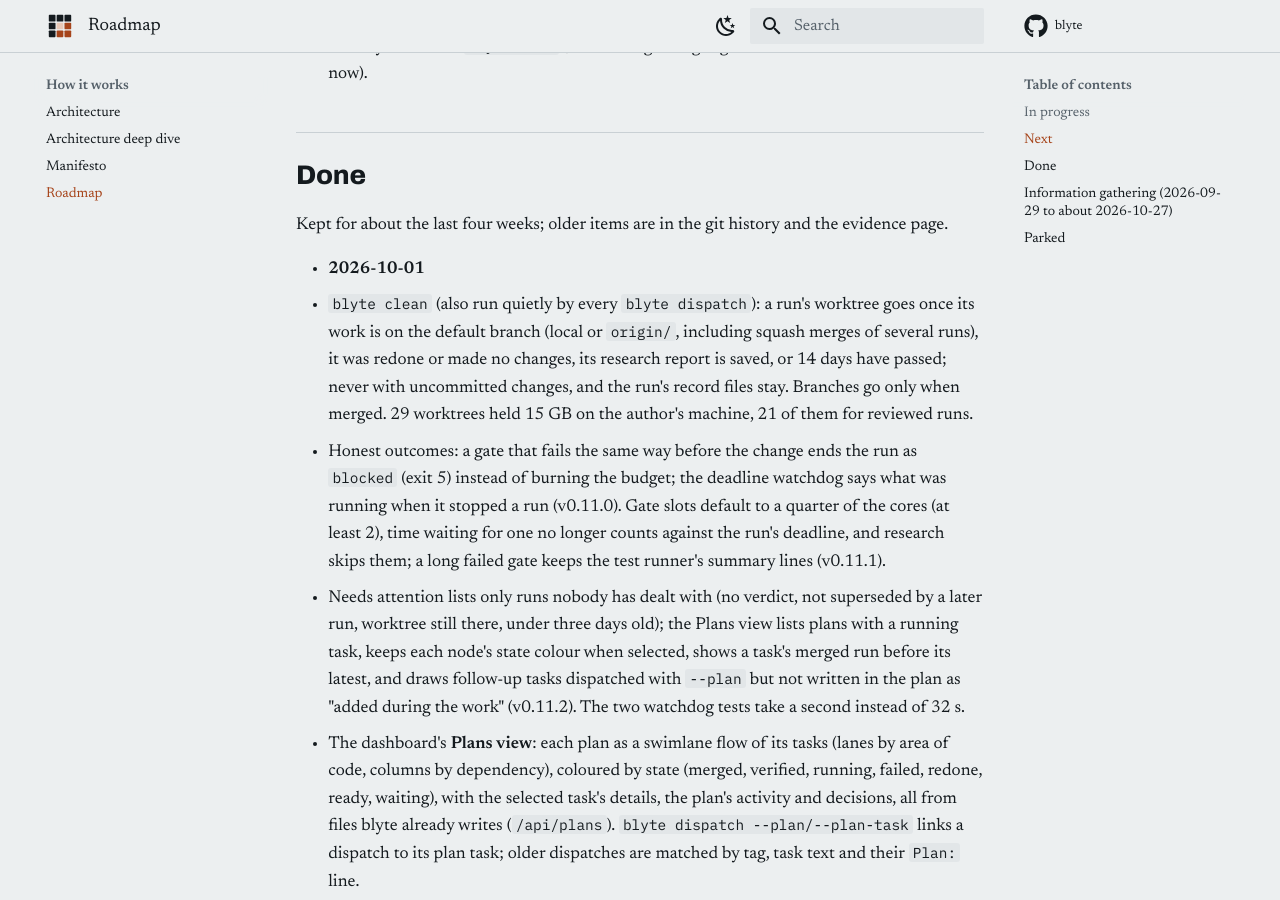
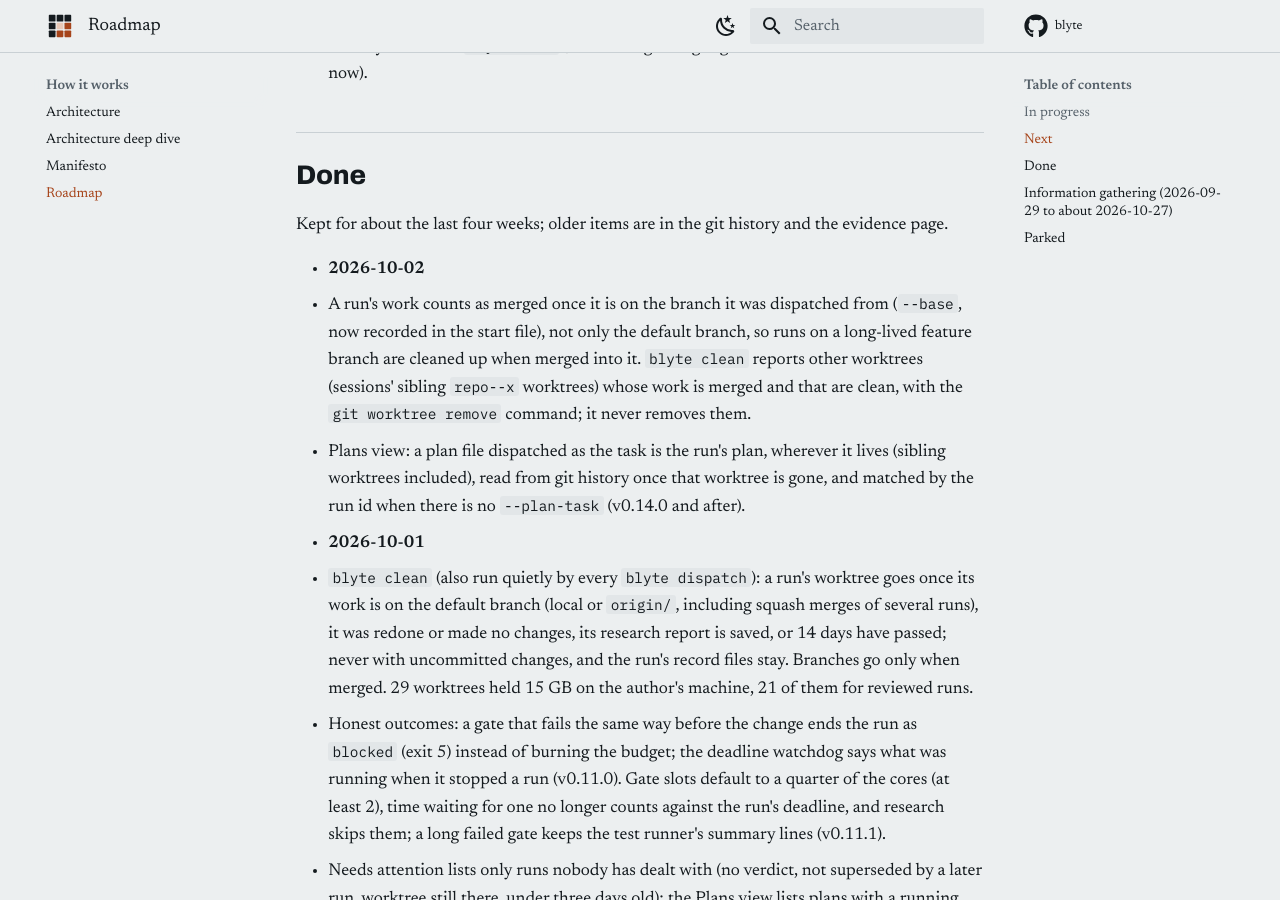
Before and after one commit to dnf0/blyte, an MkDocs documentation site: the page built from docs/roadmap.md, in a window 1280 px wide and 900 px high, scrolled down 945 px. Built offline with MkDocs 1.6.1 and Material for MkDocs 9.7.7, drawn with Linux system fonts in a browser that asks for light colours; comment, search, counter and statistics services are not loaded.

Commit message:
docs(roadmap): the 2026-10-02 changes
Co-Authored-By: Claude Opus 5.5 (1M context) <noreply@anthropic.com>

```diff
--- a/docs/roadmap.md
+++ b/docs/roadmap.md
@@ -27,6 +27,15 @@ Nothing at the moment; see Next.
 
 Kept for about the last four weeks; older items are in the git history and the evidence page.
 
+- **2026-10-02**
+  - A run's work counts as merged once it is on the branch it was dispatched from (`--base`, now
+    recorded in the start file), not only the default branch, so runs on a long-lived feature branch
+    are cleaned up when merged into it. `blyte clean` reports other worktrees (sessions' sibling
+    `repo--x` worktrees) whose work is merged and that are clean, with the `git worktree remove`
+    command; it never removes them.
+  - Plans view: a plan file dispatched as the task is the run's plan, wherever it lives (sibling
+    worktrees included), read from git history once that worktree is gone, and matched by the run id
+    when there is no `--plan-task` (v0.14.0 and after).
 - **2026-10-01**
   - `blyte clean` (also run quietly by every `blyte dispatch`): a run's worktree goes once its
     work is on the default branch (local or `origin/`, including squash merges of several runs),
```
